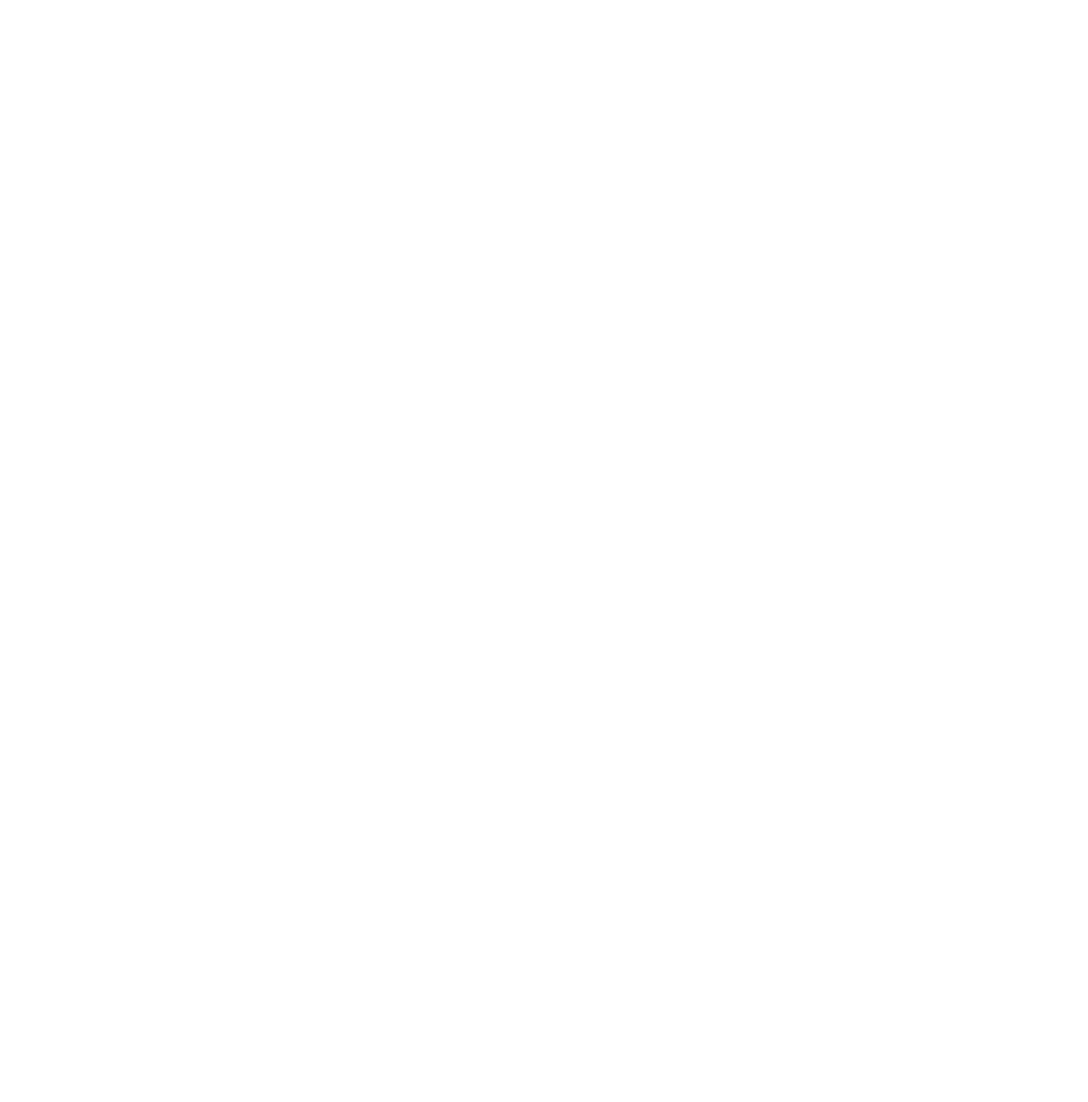
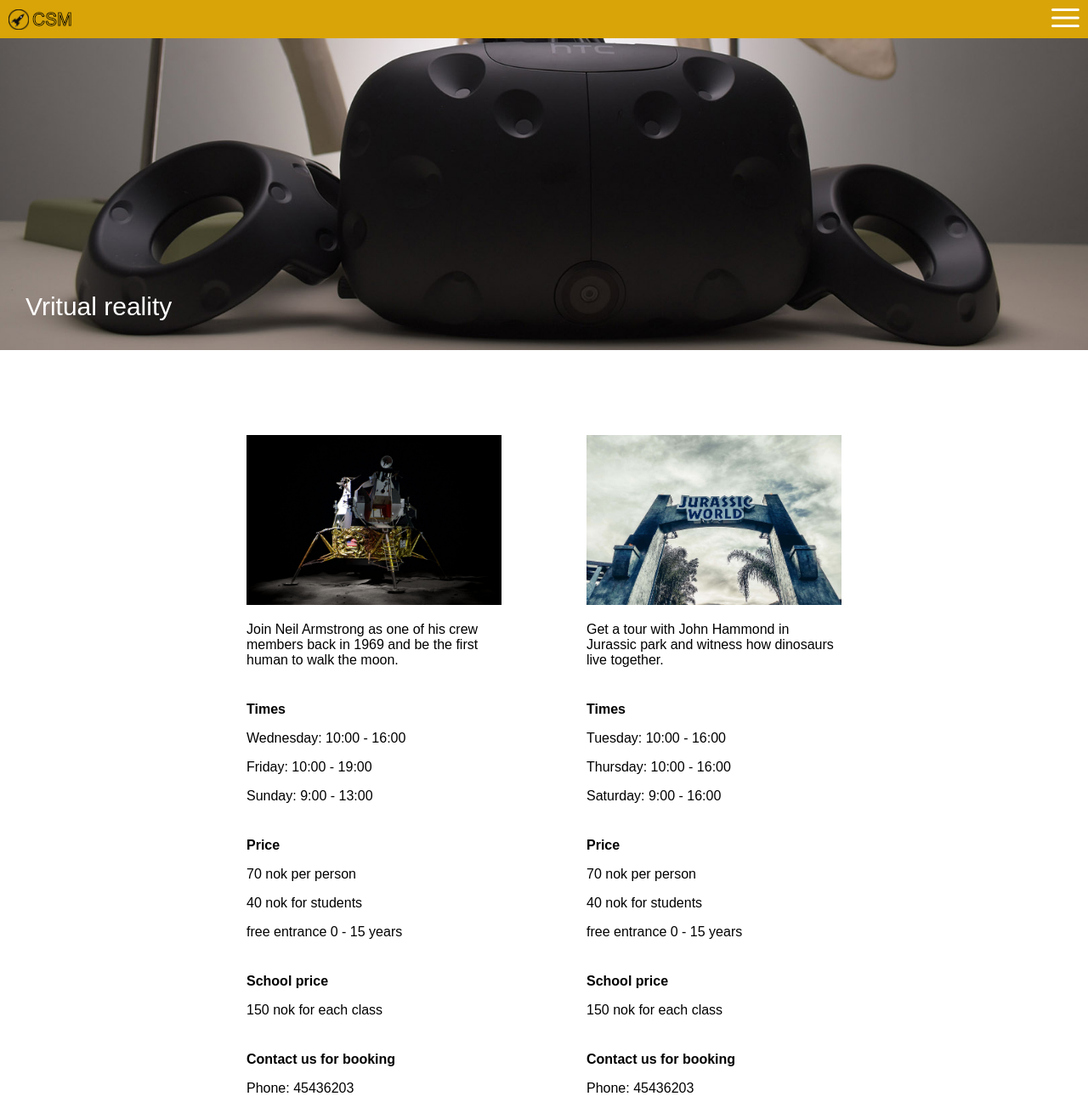
Before and after one commit to Martin-Holstad/Community-Science-Museum, a plain HTML site: page vritual-reality.html in a window 1280 px wide. Shown: the top 1297 px of the page at 85% size. Before the commit the page ends 800 px from the top, so only its background shows below. Drawn offline with Linux system fonts and the light colour scheme.

Commit message:
added html and css

```diff
--- a/desktop.css
+++ b/desktop.css
@@ -205,6 +205,55 @@
     font-weight: normal;
 }
 
+.vritual-reality-mobile {
+    display: none;
+}
+
+.vritual-reality-desktop {
+    display: block;
+    width: 100%;
+}
+
+.h1-vritual-reality {
+    font-weight: normal;
+    left: 30px;
+    font-size: 30px;
+}
+
+.vritual-reality-flex {
+    display: flex;
+    width: fit-content;
+    margin-left: auto;
+    margin-right: auto;
+}
+
+.jurassic-park-container {
+    margin-left: 100px;
+}
+
+.vritual-reality-kids-flex-container {
+    margin-right: 300px;
+}
+
+.jurassic-park-image {
+    height: 134px;
+}
+
+@media only screen and (min-width: 700px) {
+
+    .niel-armstrong-picture, .jurassic-park-image, .vritual-reality-kids-image {
+        width: 300px;
+        height: 200px;
+    }
+
+    .niel-armstrong-texts, .jurassic-park-text, .vritual-reality-kids-texts {
+        max-width: 300px;
+    }
+
+    .vritual-reality-kids-flex-container {
+        margin-right: 400px;
+    }
+}
 
 @media only screen and (min-width: 850px) {
 
@@ -241,6 +290,7 @@
 
     .evolution-image, .robotics-image, .cosmology-image, .biology-image, .ecology-image {
         width: 400px;
+        height: 300px;
     }
 
     .ecology-text, .robotics-text, .biology-text, .evolution-text, .cosmology-text {
--- a/mobile.css
+++ b/mobile.css
@@ -348,6 +348,49 @@
     margin-top: 50px;
 }
 
+.vritual-reality-mobile-top-image-container {
+    position: relative;
+}
+
+.vritual-reality-mobile {
+    width: 100%;
+}
+
+.h1-vritual-reality {
+    position: absolute;
+    bottom: 10px;
+    left: 10px;
+    color: #fff;
+}
+
+.vritual-reality-desktop {
+    display: none;
+}
+
+.niel-armstrong-container, .jurassic-park-container, .vritual-reality-kids-container {
+    width: 100%;
+    margin-top: 100px;
+}
+
+.niel-armstrong-minor-container, .jurassic-park-minor-container, .vritual-reality-kids-minor-container {
+    width: fit-content;
+    margin-left: auto;
+    margin-right: auto;
+}
+
+.niel-armstrong-picture, .jurassic-park-image, .vritual-reality-kids-image {
+    width: 200px;
+}
+
+.niel-armstrong-texts, .jurassic-park-text, .vritual-reality-kids-texts {
+    max-width: 200px;
+}
+
+.vritual-reality-text-header, .jurassic-park-text-header, .vritual-reality-kids-texts-header {
+    font-weight: bold;
+    margin-top: 40px;
+}
+
 
 @media only screen and (min-width: 280px) and (max-width: 349px) {
     .visit-us-image, .guided-tour-image, .our-exhibiton-image, .explore-image, .letures-image, .vritual-reality-image, .sheila-Widnall-lecture-image, .night-at-the-museum-image {
@@ -370,6 +413,14 @@
         font-size: 20px;
         margin-bottom: 20px;
         margin-top: 100px;
+        }
+
+        .niel-armstrong-picture, .jurassic-park-image, .vritual-reality-kids-image {
+            width: 260px;
+        }
+
+        .niel-armstrong-texts, .jurassic-park-text, .vritual-reality-kids-texts {
+            max-width: 260px;
         }
 }
 
@@ -414,6 +465,14 @@
         .learn-about-science-text, .for-teachers-text, .for-researchers-text {
             max-width: 350px;
             margin-right: 0px;
+        }
+
+        .niel-armstrong-picture, .jurassic-park-image, .vritual-reality-kids-image {
+            width: 330px;
+        }
+
+        .niel-armstrong-texts, .jurassic-park-text, .vritual-reality-kids-texts {
+            max-width: 330px;
         }
         }
 
@@ -468,7 +527,16 @@
             max-width: 400px;
             margin-right: 30px;
         }
+
+        .niel-armstrong-picture, .jurassic-park-image, .vritual-reality-kids-image {
+            width: 400px;
+        }
+
+        .niel-armstrong-texts, .jurassic-park-text, .vritual-reality-kids-texts {
+            max-width: 400px;
+        }
 }
+
 
 @media only screen and (min-width: 551px) and (max-width: 800px) {
 
--- a/vritual-reality.html
+++ b/vritual-reality.html
@@ -0,0 +1,110 @@
+<!DOCTYPE html>
+<html>
+    <head>
+        <title>
+            Community Sience Museum
+        </title>
+        <link rel="stylesheet" href="mobile.css">
+        <style>
+            @import url(desktop.css) (min-width: 551px);
+        </style>
+        <meta name="description" content="Community science musuem is a museum for those who want to learn and reserach science">
+        <meta name="viewport" content="width=device-width, initial-scale=1.0">
+    </head>
+    <body>
+        <header>
+            <nav>
+                <ul>
+                    <a href="index.html"><li>Home</li></a>
+                    <a href="visit-us.html"><li>Visit us</li></a>
+                    <a href="our-exhibiton.html"><li>Our exhibiton</li></a>
+                    <a href="guided-tours.html"><li>Guided tours</li></a>
+                    <a href="explore.html"><li>Explore</li></a>
+                    <a href="lectures.html"><li>Lectures</li></a>
+                    <a href="vritual reality"><li>Vritual reality</li></a>
+                </ul>
+            </nav>
+            <section class="nav-mobile">
+                <div>
+                    <a href="index.html"><img src="logo/Logo-mobile.png" alt="logo of community science museum"></a>
+                </div>
+                    <label for="hamburger-menu"><img class="hamburger-icon" src="icons/hamburger-menu.png" alt="menu"></label>
+                    <input type="checkbox" id="hamburger-menu">
+                <div class="ul-mobile-container">
+                    <ul class="ul-mobile">
+                        <a href="index.html"><li class="li-mobile">Home</li></a>
+                        <a href="visit-us.html"><li class="li-mobile">Visit us</li></a>
+                        <a href="our-exhibiton.html"><li class="li-mobile">Our exhibiton</li></a>
+                        <a href="guided-tours.html"><li class="li-mobile">Guided tours</li></a>
+                        <a href="explore.html"><li class="li-mobile">Explore</li></a>
+                        <a href="lectures.html"><li class="li-mobile">Lectures</li></a>
+                        <a href="vritual reality"><li class="li-mobile">Vritual reality</li></a>
+                    </ul>
+                </div>
+            </section>
+        </header>
+        <main>
+            <section>
+                <div class="vritual-reality-mobile-top-image-container">
+                    <img class="vritual-reality-desktop" src="images/virtual-reality.desktop.jpg" alt="picture for vritual reality">
+                    <img class="vritual-reality-mobile" src="images/virtual-reality-mobile.jpg" alt="picture for vritual reality">
+                    <h1 class="h1-vritual-reality">Vritual reality</h1>
+                </div>
+            </section>
+            <section class="vritual-reality-flex">
+                <div class="niel-armstrong-container">
+                    <div class="niel-armstrong-minor-container">
+                        <img class="niel-armstrong-picture" src="images/neil-Armstrong.jpg" alt="picture for niel armstrong vritual reality moon travel ">
+                        <p class="niel-armstrong-texts">Join Neil Armstrong as one of his crew members back in 1969 and be the first human to walk the moon.</p>
+                        <p class="vritual-reality-text-header">Times</p>
+                        <p class="vritual-reality-texts">Wednesday: 10:00 - 16:00</p>
+                        <p class="vritual-reality-texts">Friday: 10:00 - 19:00 </p>
+                        <p class="vritual-reality-texts">Sunday: 9:00 - 13:00</p>
+                        <p class="vritual-reality-text-header">Price</p>
+                        <p class="vritual-reality-texts">70 nok per person</p>
+                        <p class="vritual-reality-texts">40 nok for students</p>
+                        <p class="vritual-reality-texts">free entrance 0 - 15 years</p>
+                        <p class="vritual-reality-text-header">School price</p>
+                        <p class="vritual-reality-texts">150 nok for each class</p>
+                        <p class="vritual-reality-text-header">Contact us for booking </p>
+                        <p class="vritual-reality-texts">Phone: 45436203</p>
+                        <p class="vritual-reality-texts">Email: Csm@example.com</p>
+                    </div>
+                </div>
+                <div class="jurassic-park-container">
+                    <div class="jurassic-park-minor-container">
+                        <img class="jurassic-park-image" src="images/jurassic-park.jpg" alt="picture of vritual reality jurassic park">
+                        <p class="jurassic-park-text">Get a tour with John Hammond in Jurassic park and witness how dinosaurs live together.</p>
+                        <p class="jurassic-park-text-header">Times</p>
+                        <p class="jurassic-park-text">Tuesday: 10:00 - 16:00</p>
+                        <p class="jurassic-park-text">Thursday: 10:00 - 16:00</p>
+                        <p class="jurassic-park-text">Saturday: 9:00 - 16:00</p>
+                        <p class="jurassic-park-text-header">Price</p>
+                        <p class="jurassic-park-text">70 nok per person</p>
+                        <p class="jurassic-park-text">40 nok for students</p>
+                        <p class="jurassic-park-text">free entrance 0 - 15 years</p>
+                        <p class="jurassic-park-text-header">School price</p>
+                        <p class="jurassic-park-text">150 nok for each class</p>
+                        <p class="jurassic-park-text-header">Contact us for booking </p>
+                        <p class="jurassic-park-text">Phone: 45436203</p>
+                        <p class="jurassic-park-text">Email: Csm@example.com</p>
+                    </div>
+                </div>
+            </section>
+            <section class="vritual-reality-kids-container">
+                <div class="vritual-reality-kids-flex-container">
+                    <div class="vritual-reality-kids-minor-container">
+                        <img class="vritual-reality-kids-image" src="images/virtual-reality-kids.jpg" alt="picutre for for the youngest vritual reality">
+                        <p class="vritual-reality-kids-texts">For the youngest we have junior virtual reality where you can play/learn with dinosaurs and meet Max the T-rex.</p>
+                        <p class="vritual-reality-kids-texts-header">Times</p>
+                        <p class="vritual-reality-kids-texts">Tuesday - Sunday</p>
+                        <p class="vritual-reality-kids-texts-header">Price</p>
+                        <p class="vritual-reality-kids-texts">Free entrance</p>
+                    </div>
+                </div>
+            </section>
+        </main>
+        <footer>
+        </footer>
+    </body>
+</html>
```
Also changed, not shown: images/jurassic-park.jpg (added), images/neil-Armstrong.jpg (added), images/virtual-reality-kids.jpg (added), images/virtual-reality-mobile.jpg (added), images/virtual-reality.desktop.jpg (added).
